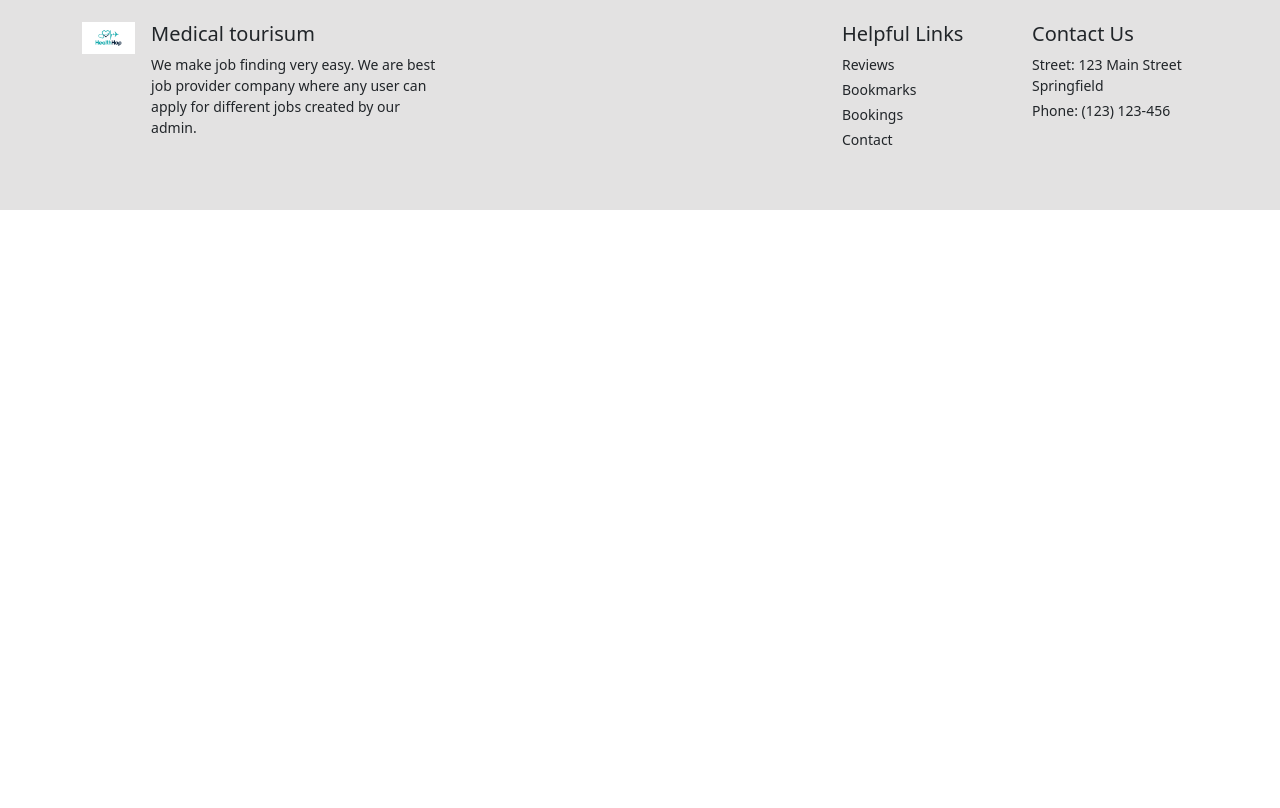
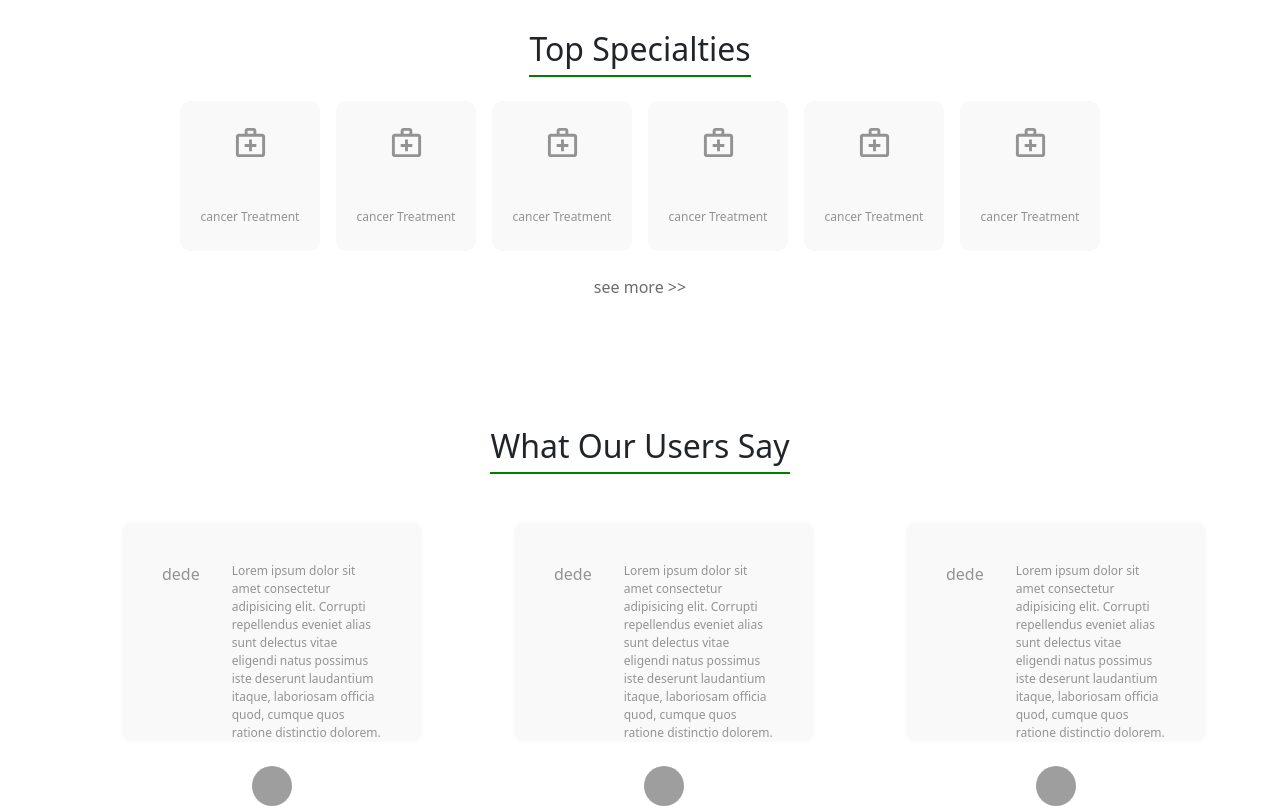
Before and after one commit to soniaFarhan/healthhop, a React (Create React App) app: page / in a window 1280 px wide. Shown: the part 1340-2148 px from the top of the page. Before the commit the page ends 1550 px from the top, so only its background shows below. Built offline with nearby package versions, Linux system fonts and the light colour scheme; grey boxes are pictures that could not be loaded.

Commit message:
home pages

```diff
--- a/src/pages/Home.jsx
+++ b/src/pages/Home.jsx
@@ -1,13 +1,15 @@
-import React, { useState } from 'react'
-import Card from '@mui/material/Card';
-import CardActions from '@mui/material/CardActions';
-import CardContent from '@mui/material/CardContent';
-import CardMedia from '@mui/material/CardMedia';
-import Button from '@mui/material/Button';
-import Typography from '@mui/material/Typography';
-import Box from '@mui/material/Box';
-import Slider from '@mui/material/Slider';
-import { Container, Grid } from '@mui/material';
+import React, { useState } from "react";
+import Card from "@mui/material/Card";
+import CardActions from "@mui/material/CardActions";
+import CardContent from "@mui/material/CardContent";
+import CardMedia from "@mui/material/CardMedia";
+import Button from "@mui/material/Button";
+import Typography from "@mui/material/Typography";
+import Box from "@mui/material/Box";
+import Slider from "@mui/material/Slider";
+import { Avatar, Container, Grid } from "@mui/material";
+import { MedicalServicesOutlined } from "@mui/icons-material";
+import { Link } from "react-router-dom";
 
 export const Home = () => {
   const [value, setValue] = useState([20, 37]);
@@ -30,22 +32,67 @@ export const Home = () => {
     // Add more card data as needed
   ];
 
+  const cardchatData = [
+    {
+      icon: <MedicalServicesOutlined style={{ fontSize: "35px" }} />,
+      title: "cancer Treatment",
+    },
+    {
+      icon: <MedicalServicesOutlined style={{ fontSize: "35px" }} />,
+      title: "cancer Treatment",
+    },
+    {
+      icon: <MedicalServicesOutlined style={{ fontSize: "35px" }} />,
+      title: "cancer Treatment",
+    },
+  ];
+  const cardketData = [
+    {
+      icon: <MedicalServicesOutlined style={{ fontSize: "35px" }} />,
+      title: "cancer Treatment",
+    },
+    {
+      icon: <MedicalServicesOutlined style={{ fontSize: "35px" }} />,
+      title: "cancer Treatment",
+    },
+    {
+      icon: <MedicalServicesOutlined style={{ fontSize: "35px" }} />,
+      title: "cancer Treatment",
+    },
+    {
+      icon: <MedicalServicesOutlined style={{ fontSize: "35px" }} />,
+      title: "cancer Treatment",
+    },
+    {
+      icon: <MedicalServicesOutlined style={{ fontSize: "35px" }} />,
+      title: "cancer Treatment",
+    },
+    {
+      icon: <MedicalServicesOutlined style={{ fontSize: "35px" }} />,
+      title: "cancer Treatment",
+    },
+  ];
+
   return (
     <div>
-      <div className='home_background_img'>
+      <div className="home_background_img">
         <div className="h-100">
-         <div className='row gx-0 '>
-                    <div className='col-md-4 d-flex justify-content-center mt-5' style={{height:"70vh"}}>
-                        <div className='col-md-7 bg-light rounded px-4 py-4'>
-                        <h6 className='text-dark text-center fw-bold'>
+          <div className="row gx-0 ">
+            <div
+              className="col-md-4 d-flex justify-content-center mt-5"
+              style={{ height: "70vh" }}
+            >
+              <div className="col-md-7 bg-light rounded px-4 py-4">
+                <h6 className="text-dark text-center fw-bold">
                   Book Your Medical Procedure
                 </h6>
-                        <p className='text-center'>
-                            Find the top providers in Turkey
-                        </p>
+                <p className="text-center">Find the top providers in Turkey</p>
 
-                        <div className='mb-3'>
-                        <select class="form-select" aria-label="Default select example">
+                <div className="mb-3">
+                  <select
+                    class="form-select"
+                    aria-label="Default select example"
+                  >
                     <option selected>Chose Category</option>
                     <option value="1">One</option>
                     <option value="2">Two</option>
@@ -54,7 +101,10 @@ export const Home = () => {
                 </div>
 
                 <div>
-                        <select class="form-select" aria-label="Default select example">
+                  <select
+                    class="form-select"
+                    aria-label="Default select example"
+                  >
                     <option selected>Chose Location</option>
                     <option value="1">One</option>
                     <option value="2">Two</option>
@@ -62,18 +112,12 @@ export const Home = () => {
                   </select>
                 </div>
 
-
-                        <h6 className='py-4'>
-                            Your Budget
-                        </h6>
-                        <p>
-                            Select min and max price range
-                        </p>
-
+                <h6 className="py-4">Your Budget</h6>
+                <p>Select min and max price range</p>
 
                 <Box sx={{ width: 250 }}>
                   <Slider
-                            getAriaLabel={() => 'Temperature range'}
+                    getAriaLabel={() => "Temperature range"}
                     value={value}
                     onChange={handleChange}
                     valueLabelDisplay="auto"
@@ -81,48 +125,50 @@ export const Home = () => {
                   />
                 </Box>
 
-
-
-                        <div className='pt-5'>
-                        <button className='btn btn_green w-100 rounded-pill'>
+                <div className="pt-5">
+                  <button className="btn btn_green w-100 rounded-pill">
                     Start your Health Journey
                   </button>
-                        </div>
-
-                        </div>
-                    </div>
-
-                    <div className='col-md-8  h-100 mt-5'>
-                        <div className='col-md-9'>
-                            <h1 style={{color:'white'}}>
-                                Discover Medical Tourism <br />
-                                with HealthHop
-                            </h1>
-                            <p className='text-white'>
-                            HealthHop was founded in San Francisco, CA. Our mission is to make medical <br />
-                            tourism more safe and accessible than ever. We only work with the best medical <br />
-                            practitioners and hospitals in the area, so that you are in good hands
-                            </p>
-                        </div>
-                    </div>
-
                 </div>
               </div>
             </div>
 
+            <div className="col-md-8  h-100 mt-5">
+              <div className="col-md-9">
+                <h1 style={{ color: "white" }}>
+                  Discover Medical Tourism <br />
+                  with HealthHop
+                </h1>
+                <p className="text-white">
+                  HealthHop was founded in San Francisco, CA. Our mission is to
+                  make medical <br />
+                  tourism more safe and accessible than ever. We only work with
+                  the best medical <br />
+                  practitioners and hospitals in the area, so that you are in
+                  good hands
+                </p>
+              </div>
+            </div>
+          </div>
+        </div>
+      </div>
 
       {/* simple section  */}
 
-        <section className='py-5'>
-            <div className='d-flex justify-content-center  py-3'>
-            <h3 style={{ borderBottom: '2px solid green', display: 'inline-block', paddingBottom: '7px'}}>
+      <section className="py-5">
+        <div className="d-flex justify-content-center  py-3">
+          <h3
+            style={{
+              borderBottom: "2px solid green",
+              display: "inline-block",
+              paddingBottom: "7px",
+            }}
+          >
             It's Simple
           </h3>
         </div>
 
-
         <Box className="test">
-
           <Container>
             <Grid container spacing={3}>
               {cardData.map((card, index) => (
@@ -135,7 +181,12 @@ export const Home = () => {
                       image={card.image}
                     />
                     <CardContent>
-                <Typography gutterBottom variant="h6" component="div" sx={{color:"#07A6A9"}}>
+                      <Typography
+                        gutterBottom
+                        variant="h6"
+                        component="div"
+                        sx={{ color: "#07A6A9" }}
+                      >
                         {card.title}
                       </Typography>
                       <Typography variant="body2" color="text.secondary">
@@ -149,14 +200,119 @@ export const Home = () => {
             </Grid>
           </Container>
         </Box>
-
-
-
       </section>
 
+      <section className="py-5">
+        <div className="d-flex justify-content-center  py-3">
+          <h2
+            style={{
+              borderBottom: "2px solid green",
+              display: "inline-block",
+              paddingBottom: "7px",
+            }}
+          >
+            Top Specialties
+          </h2>
+        </div>
 
+        <Box>
+          <Container>
+            <Grid
+              container
+              spacing={2}
+              alignItems={"center"}
+              justifyContent={"center"}
+            >
+              {cardketData.map((e, index) => (
+                <Grid item key={index}>
+                  <div
+                    className="ket"
+                    style={{
+                      backgroundColor: "#F9F9F9",
+                      height: "150px",
+                      width: "140px",
+                      borderRadius: "10px",
+                      color: "#939393",
+                    }}
+                  >
+                    <div className="text-center  pt-4">
+                      <div className="pb-5">{e.icon}</div>
 
+                      <p className="mb-0 pb-4" style={{ fontSize: "12px" }}>
+                        {e.title}
+                      </p>
+                    </div>
+                  </div>
+                </Grid>
+              ))}
+            </Grid>
+          </Container>
+        </Box>
 
+        <p className="text-center mt-4 decoration-none">
+          <Link className="decoration-none" style={{ color: "#6C6C6C" }}>
+            {`see more >>`}{" "}
+          </Link>
+        </p>
+      </section>
+      <section className="py-5">
+        <div className="d-flex justify-content-center  py-3">
+          <h2
+            style={{
+              borderBottom: "2px solid green",
+              display: "inline-block",
+              paddingBottom: "7px",
+            }}
+          >
+            What Our Users Say
+          </h2>
         </div>
-  )
-}
+
+        <Box>
+          <Container>
+            <Grid className=" mx-auto"
+              container
+              spacing={3}
+              alignItems={"center"}
+
+            >
+              {cardchatData.map((e, index) => (
+                <Grid  className="mx-auto" item key={index}>
+                  <div
+                    className="chat chatcard my-4"
+                    style={{
+                      backgroundColor: "#F9F9F9",
+                      height: "220px",
+                      width: "300px",
+                      borderRadius: "10px",
+                      color: "#939393",
+                    }}
+                  >
+                    <div className=" card-content d-flex   p-4">
+                      <div className="p-3">dede</div>
+
+                      <p className="mb-0 p-3" style={{ fontSize: "12px" }}>
+                        Lorem ipsum dolor sit amet consectetur adipisicing elit.
+                        Corrupti repellendus eveniet alias sunt delectus vitae
+                        eligendi natus possimus iste deserunt laudantium itaque,
+                        laboriosam officia quod, cumque quos ratione distinctio
+                        dolorem.
+                      </p>
+                    </div>
+                  </div>
+                  <div className="text-center">
+                    <Avatar
+                      className="mx-auto my-4"
+                      alt="Travis Howard"
+                      src="/static/images/avatar/2.jpg"
+                    />
+                  </div>
+                </Grid>
+              ))}
+            </Grid>
+          </Container>
+        </Box>
+      </section>
+    </div>
+  );
+};
```
Also changed, not shown: src/App.css (+21 -0 lines). Lines whose indentation alone changed are shown as unchanged.
